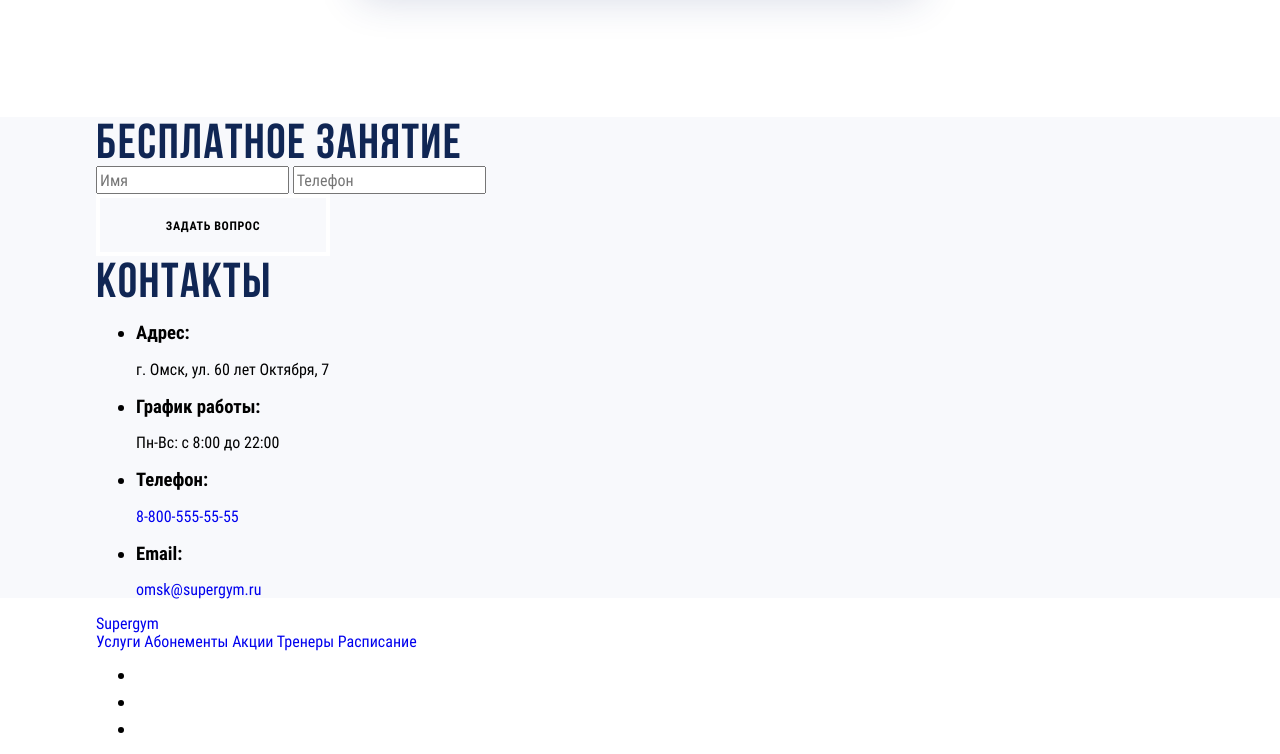
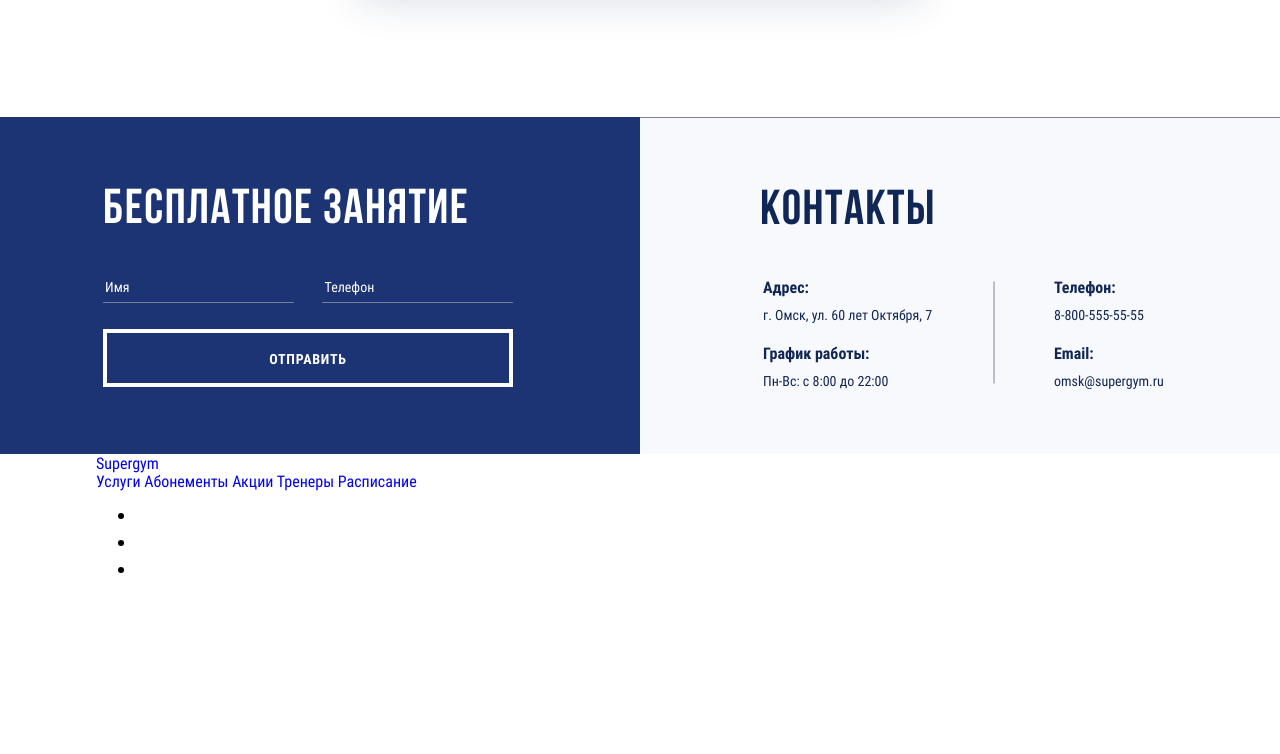
Before and after one commit to 2tankov2/-fitness-center, a website: page source/index.html in a window 1280 px wide. Shown: the part 5370-6124 px from the top of the page. After the commit the page ends 5964 px from the top, so only its background shows below. Drawn offline with nearby package versions, Linux system fonts and the light colour scheme; files that its build step writes are made by us from their sources.

Commit message:
дорабатывает стили блока <форма и контакты> для desktop

```diff
--- a/source/index.html
+++ b/source/index.html
@@ -393,7 +393,7 @@
 							<input name="name" type="text" placeholder="Имя" required>
               <input id="imaskjs__input-tel" name="tel" type="tel" required placeholder="Телефон" minlength="16" maxlength="16">
             </div>
-						<button class="button button--form" type="submit" value=""> Задать вопрос </button>
+						<button class="button button--form" type="submit" value="">Отправить</button>
 					</form>
         </div>
       </div>
@@ -406,14 +406,16 @@
               <h3>Адрес:</h3>
               <p>г. Омск, ул. 60 лет Октября, 7</p>
             </li>
-            <li class="contacts-list__item">
+
+            <li class="contacts-list__item contacts-list__item-tel">
+              <h3>Телефон:</h3>
+              <a href="tel:+78005555555">8-800-555-55-55</a>
+            </li>
+            <li class="contacts-list__item cotacts-list__item--time">
               <h3>График работы:</h3>
               <p>Пн-Вс: с 8:00 до 22:00</p>
             </li>
-            <li class="contacts-list__item">
-              <h3>Телефон:</h3>
-              <a href="tel:+78005555555">8-800-555-55-55</a>
-            </li>
+
             <li class="contacts-list__item">
               <h3>Email:</h3>
               <a href="mailto:omsk@supergym.ru">omsk@supergym.ru</a>
--- a/source/sass/blocks/button.scss
+++ b/source/sass/blocks/button.scss
@@ -96,6 +96,15 @@
   bottom: 110px;
 }
 
+.button--form {
+  width: 100%;
+  color: #ffffff;
+  font-size: 14px;
+  line-height: 16px;
+  padding-top: 18px;
+  padding-bottom: 16px;
+}
+
 @media (max-width: $tablet-width) {
   .button--subscription-buy {
     width: 187px;
--- /dev/null
+++ b/source/sass/blocks/contacts-list.scss
@@ -0,0 +1,49 @@
+.contacts-list {
+  position: relative;
+  width: 100%;
+  list-style: none;
+  padding: 0;
+  margin: 0;
+  color: #102654;
+  display: flex;
+  flex-wrap: wrap;
+  flex-shrink: 0;
+  justify-content: space-between;
+
+  &::before {
+    position: absolute;
+    content: "";
+    height: 1px;
+    width: 22%;
+    background-color: #84819c;
+    transform: rotate(90deg);
+    top: 55px;
+    left: 183px;
+  }
+}
+
+.contacts-list__item {
+  width: 170px;
+  padding-right: 60px;
+  padding-left: 3px;
+  padding-bottom: 18px;
+
+  &:nth-child(2n) {
+    padding-right: 0;
+  }
+}
+
+.contacts-list__item h3 {
+  font-size: 16px;
+  line-height: 20px;
+  margin: 0;
+  padding-bottom: 7px;
+}
+
+.contacts-list__item p,
+.contacts-list__item a {
+  margin: 0;
+  font-size: 14px;
+  line-height: 21px;
+  color: #102654;
+}
--- /dev/null
+++ b/source/sass/blocks/contacts.scss
@@ -0,0 +1,10 @@
+.contacts {
+  width: 464px;
+  padding-left: 120px;
+  padding-top: 65px;
+  padding-bottom: 45px;
+}
+
+.contacts h2 {
+  padding-bottom: 45px;
+}
--- a/source/sass/blocks/container.scss
+++ b/source/sass/blocks/container.scss
@@ -51,6 +51,16 @@
 
 .container--reviews {
   padding-bottom: 120px;
+}
+
+.container--form {
+  width: 50%;
+  background-color: #1c3374;
+}
+
+.container--contacts {
+  width: 50%;
+  border-top: 1px solid #74819C;
 }
 
 @media (max-width: $tablet-width) {
--- /dev/null
+++ b/source/sass/blocks/free-lesson.scss
@@ -0,0 +1,39 @@
+.free-lesson {
+  width: 410px;
+  padding-left: 103px;
+  padding-top: 65px;
+  padding-bottom: 66px;
+}
+
+.free-lesson h2 {
+  color: #ffffff;
+  padding-bottom: 43px;
+}
+
+.free-lesson form {
+  width: 100%;
+  display: flex;
+  flex-direction: column;
+}
+
+.free-lesson__item {
+  width: 100%;
+  display: flex;
+  justify-content: space-between;
+  padding-bottom: 26px;
+}
+
+.free-lesson__item input {
+  width: 45.5%;
+  border: none;
+  border-bottom: 1px solid #74819c;
+  color: #ffffff;
+  background-color: #1c3374;
+  padding-bottom: 5px;
+}
+
+.free-lesson__item input::placeholder {
+  font-size: 14px;
+  line-height: 16px;
+  color: #ffffff;
+}
--- a/source/sass/blocks/wrapper.scss
+++ b/source/sass/blocks/wrapper.scss
@@ -13,6 +13,10 @@
   }
 }
 
+.wrapper--contacts {
+  display: flex;
+}
+
 @media (max-width: $tablet-width) {
   .wrapper--subscription::after {
     content: url("../../img/pancakes-tablet.png");
--- a/source/sass/style.scss
+++ b/source/sass/style.scss
@@ -23,3 +23,6 @@
 @import "blocks/ads.scss";
 @import "blocks/ads-list.scss";
 @import "blocks/reviews.scss";
+@import "blocks/free-lesson.scss";
+@import "blocks/contacts.scss";
+@import "blocks/contacts-list.scss";
```
Also changed, not shown: build/css/style.min.css, build/index.html, 1 other file.
